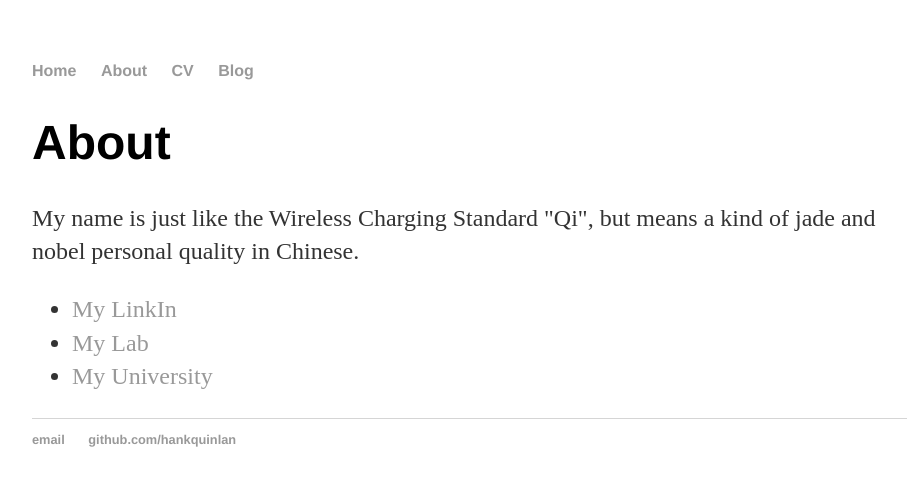
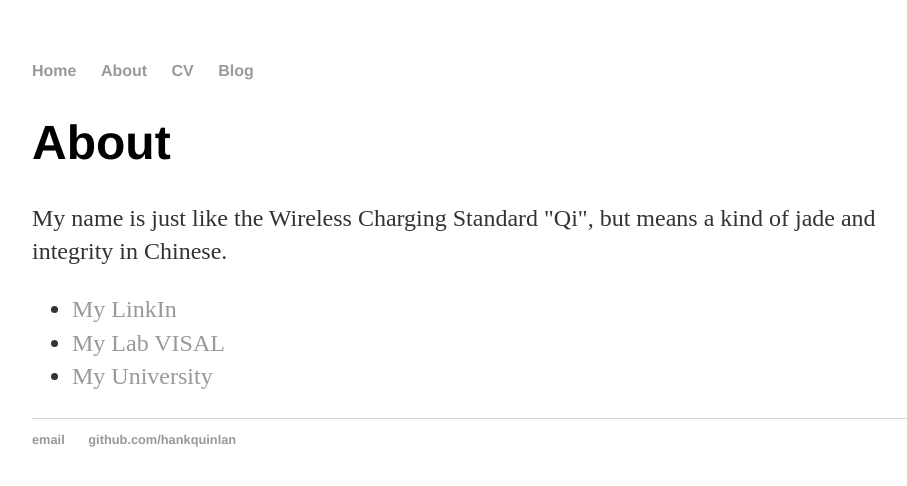
Before and after one commit to zqyq/zqyq.github.io, a Jekyll site: the page built from about/index.html, in a window 1280 px wide. Shown: the top 486 px of the page, without its empty margins (160-1067 px from the left). Built offline with Jekyll 4.4.1, drawn with Linux system fonts in a browser that asks for light colours.

Commit message:
Update index.html

```diff
--- a/about/index.html
+++ b/about/index.html
@@ -5,11 +5,12 @@ title: About Qi ZHANG
 
 		<div class="about">
 			<h1>About</h1>
-			<p>My name is just like the Wireless Charging Standard "Qi", but means a kind of jade and nobel personal quality in Chinese.</p>
+			<p>My name is just like the Wireless Charging Standard "Qi", but means a kind of jade
+				and integrity in Chinese.</p>
 
 			<ul class="contacts">
 				<li><a href="#">My LinkIn</a></li>
-				<li><a href="https://visal.cs.cityu.edu.hk/">My Lab</a></li>
+				<li><a href="https://visal.cs.cityu.edu.hk/">My Lab VISAL</a></li>
 				<li><a href="https://www.cityu.edu.hk/">My University</a></li>
 				</ul>
 		</div>
```
